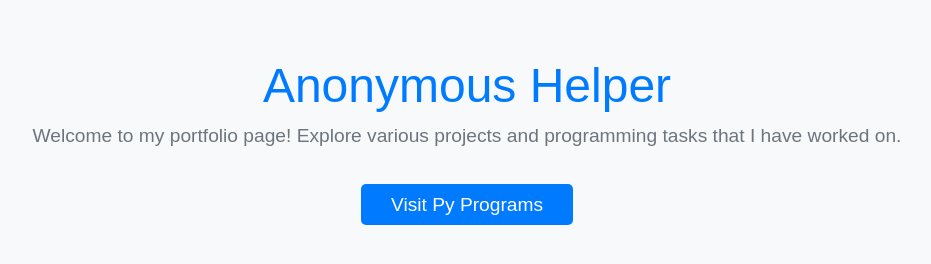
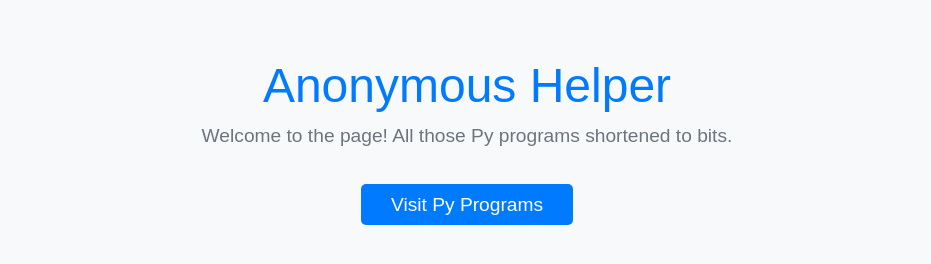
Before and after one commit to yashkoparde/Showcasing-Progs, a plain HTML site: page index.html in a window 1280 px wide. Shown: the whole page, without its empty margins (173-1104 px from the left). Drawn offline with nearby package versions, Linux system fonts and the light colour scheme.

Commit message:
Update index.html

```diff
--- a/index.html
+++ b/index.html
@@ -52,7 +52,7 @@
   </div>
 
   <div class="description">
-    Welcome to my portfolio page! Explore various projects and programming tasks that I have worked on.
+    Welcome to the page! All those Py programs shortened to bits.
   </div>
 
   <div class="button-container">
```
